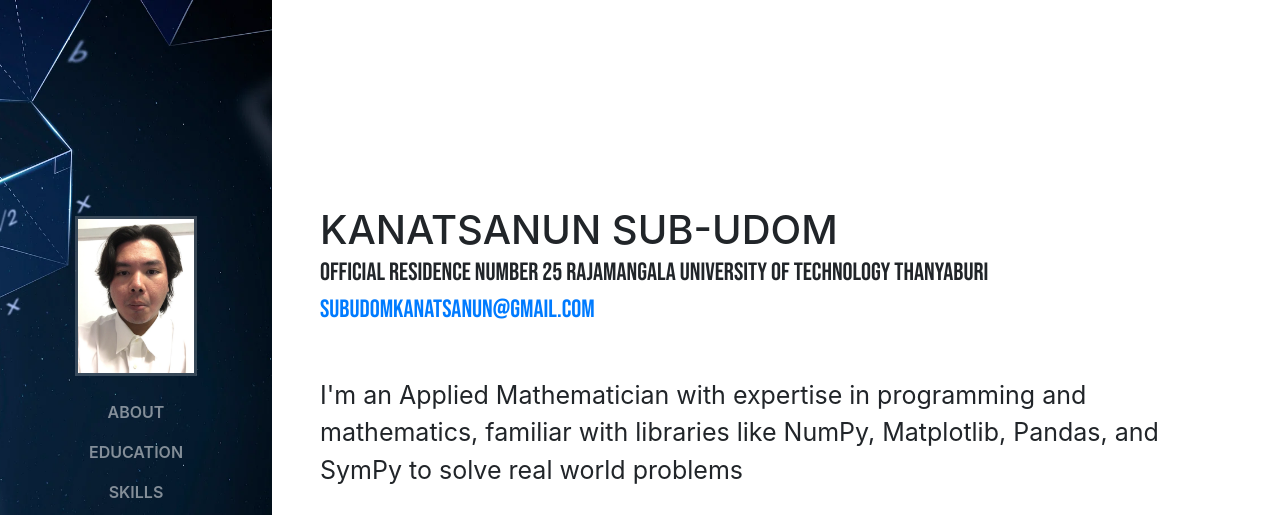
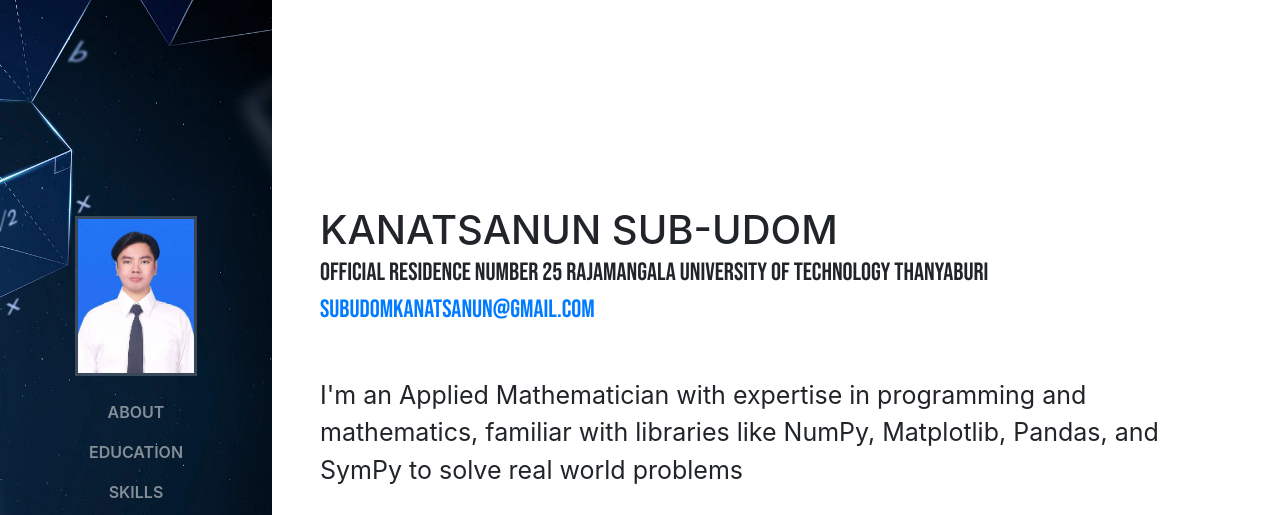
Before and after one commit to Ataetano/Ataetano.github.io, a website with bundled scripts: page index.html in a window 1280 px wide. Shown: the top 515 px of the page. Built offline with nearby package versions, Linux system fonts and the light colour scheme; a web font is replaced by a local one.

Commit message:
update profile

```diff
--- a/index.html
+++ b/index.html
@@ -45,7 +45,7 @@
       <a class="navbar-brand js-scroll-trigger" href="#page-top">
         <span class="d-block d-lg-none">Menu</span>
         <span class="d-none d-lg-block">
-          <img class="img-fluid img-profile mx-auto mb-2" src="img/profile.png" alt="">
+          <img class="img-fluid img-profile mx-auto mb-2" src="img/profile.jpg" alt="profile">
         </span>
       </a>
       <button class="navbar-toggler" type="button" data-toggle="collapse" data-target="#navbarSupportedContent" aria-controls="navbarSupportedContent" aria-expanded="false" aria-label="Toggle navigation">
```
Also changed, not shown: img/profile.jpg (added), img/profile.png (deleted).
